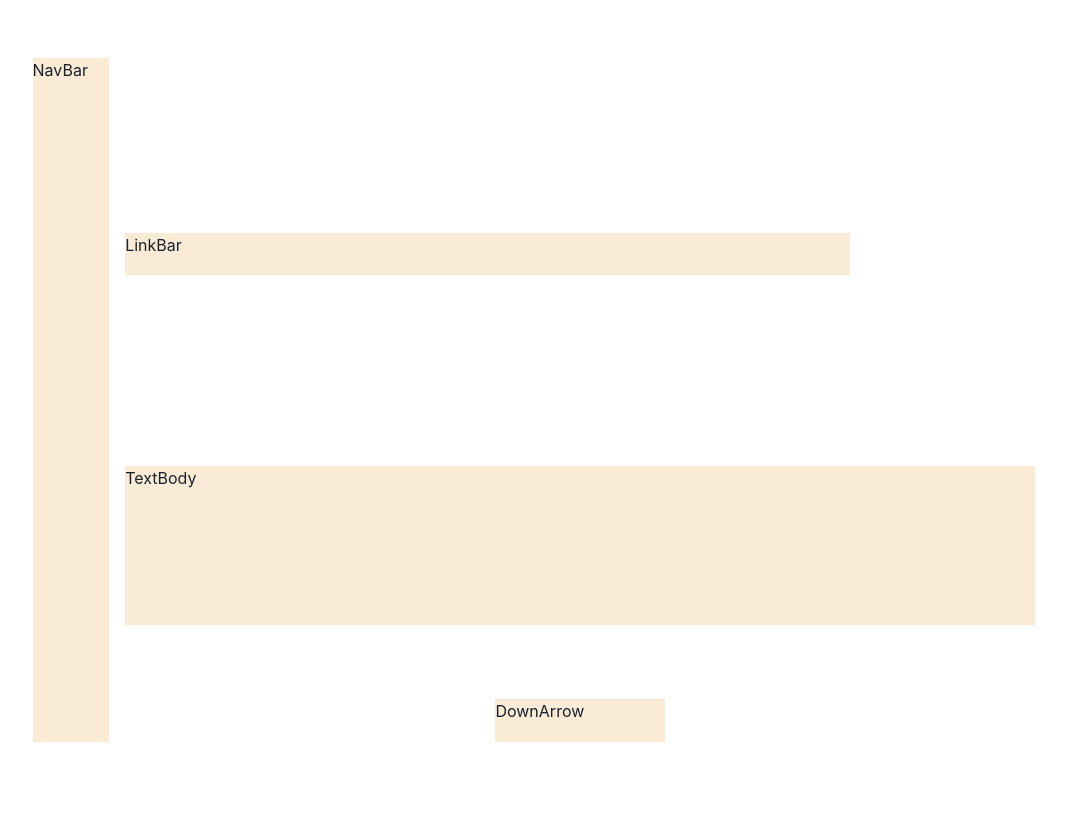
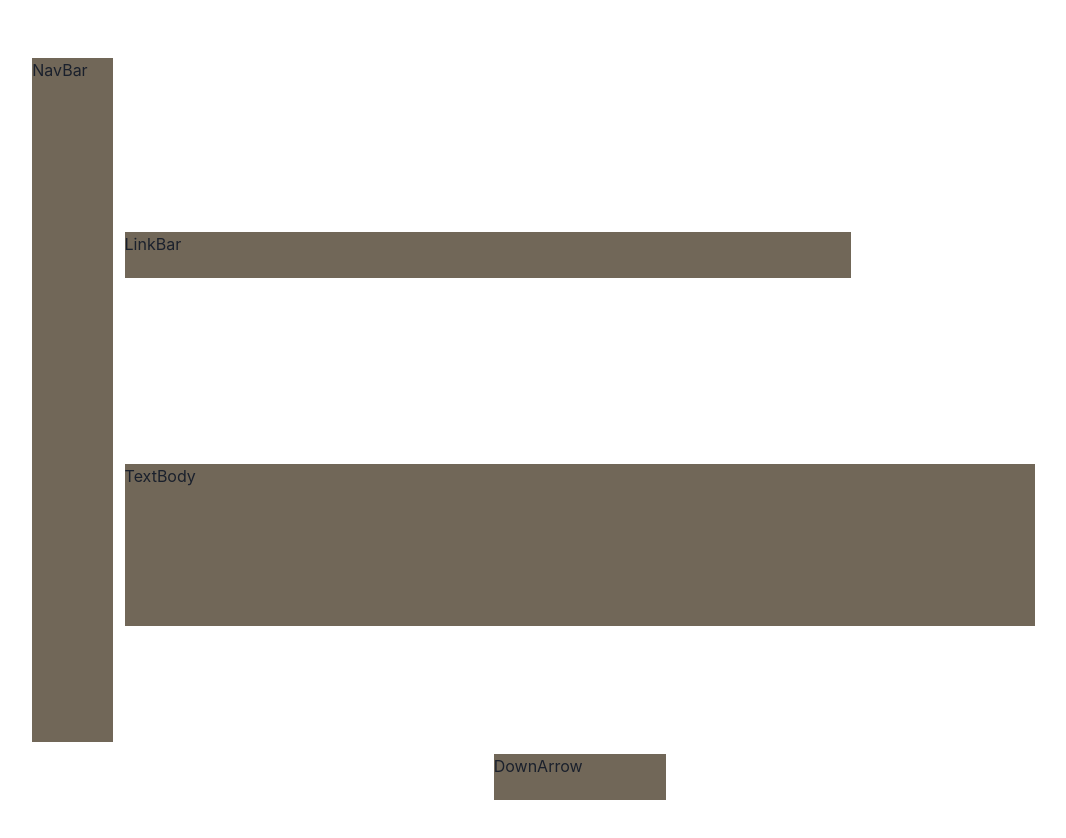
Before and after one commit to Maaz-Selia/my-site, a React (Vite) app: page / in a window 1280 px wide. Shown: the top 838 px of the page, without its empty margins (60-1126 px from the left). Before the commit the page ends 800 px from the top, so only its background shows below. Built offline with nearby package versions, Linux system fonts and the light colour scheme.

Commit message:
Extended Chakra Theme to include my theme colours

```diff
--- a/src/App.tsx
+++ b/src/App.tsx
@@ -1,26 +1,33 @@
-import { Grid, GridItem } from "@chakra-ui/react"
+import { Grid, GridItem, useColorModeValue } from "@chakra-ui/react"
 
 function App() {
 
+  //const bg = useColorModeValue('lightBrown', 'darkBrown');
+
   return (
+    <>
+
     <Grid h='100vh'
+
           templateColumns='repeat(14, 1fr)'
           templateRows='repeat(14, 1fr)'
-          gap={4}
+          gap={3}
     >
-      <GridItem colStart={2} colSpan={1} rowStart={2} rowSpan={12} bg='#FAEBD7'>
+      <GridItem colStart={2} colSpan={1} rowStart={2} rowSpan={12} bg='darkBrown'>
         NavBar
       </GridItem>
-      <GridItem colStart={3} colSpan={8} rowStart={5} rowSpan={1} bg='#FAEBD7'>
+      <GridItem colStart={3} colSpan={8} rowStart={5} rowSpan={1} bg='darkBrown'>
         LinkBar
       </GridItem>
-      <GridItem colStart={3} colSpan={10} rowStart={9} rowSpan={3} bg='#FAEBD7'>
+      <GridItem colStart={3} colSpan={10} rowStart={9} rowSpan={3} bg='darkBrown'>
         TextBody
       </GridItem>
-      <GridItem colStart={7} colSpan={2} rowStart={13} rowSpan={1} bg='#FAEBD7'>
+      <GridItem colStart={7} colSpan={2} rowStart={14} rowSpan={1} bg='darkBrown'>
         DownArrow
       </GridItem>
     </Grid>
+    <Grid h='100vh'></Grid>
+    </>
   )
 }
 
--- a/src/main.tsx
+++ b/src/main.tsx
@@ -2,12 +2,14 @@ import React from 'react'
 import ReactDOM from 'react-dom/client'
 import { ChakraProvider  } from '@chakra-ui/react'
 import App from './App.tsx'
+import theme from './theme.ts'
 import './index.css'
+
 
 ReactDOM.createRoot(document.getElementById('root')!).render(
   <React.StrictMode>
-    <ChakraProvider>
-      <App />
+    <ChakraProvider theme={theme}>
+      <App  />
     </ChakraProvider>
   </React.StrictMode>,
 )
--- /dev/null
+++ b/src/theme.ts
@@ -0,0 +1,12 @@
+import { extendTheme } from "@chakra-ui/react";
+
+const theme = extendTheme({
+    colors: {
+        darkBrown:'#716758',
+        lightBrown: '#E9DCD6',
+        altBrown: '#D9C9C1'
+
+    }
+});
+
+export default theme;
```
